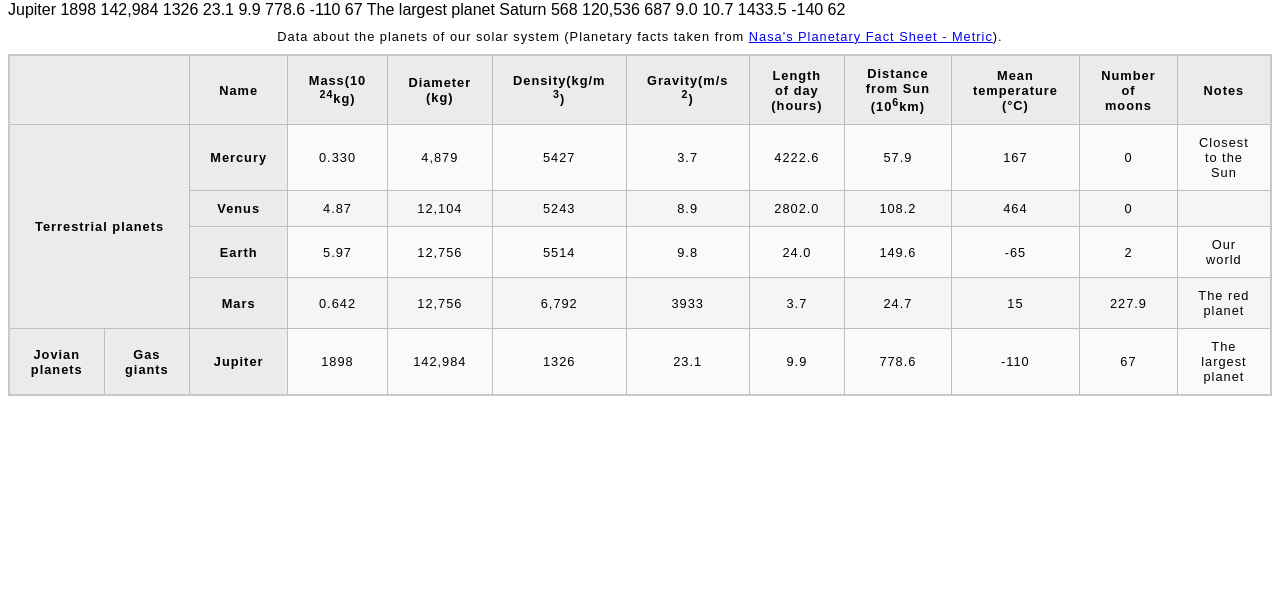
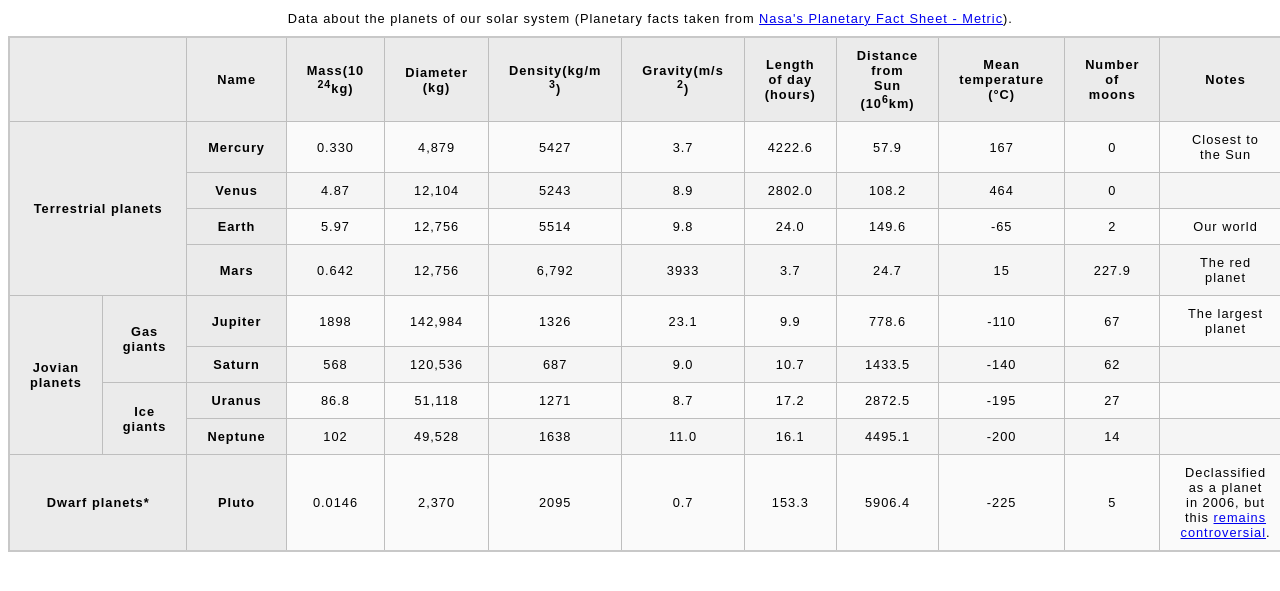
Before and after one commit to sazukeR/tables, a website: page blank-template.html in a window 1280 px wide. Shown: the part 79-670 px from the top of the page. Drawn offline with Linux system fonts and the light colour scheme.

Commit message:
Add giats and Dawrt planets

```diff
--- a/blank-template.html
+++ b/blank-template.html
@@ -73,8 +73,8 @@
         <td>The red planet</td>
       </tr>
       <tr>
-        <th>Jovian planets</th>
-        <th>Gas giants</th>
+        <th rowspan="4">Jovian planets</th>
+        <th rowspan="2">Gas giants</th>
         <th>Jupiter</th>
         <td>1898</td>
         <td>142,984</td>
@@ -86,11 +86,56 @@
         <td>67</td>
         <td>The largest planet</td>
       </tr>
-
-
-
-Jupiter 1898 142,984 1326 23.1 9.9 778.6 -110 67 The largest planet
-Saturn 568 120,536 687 9.0 10.7 1433.5 -140 62
+      <tr>
+        <th>Saturn</th>
+        <td>568</td>
+        <td>120,536</td>
+        <td>687</td>
+        <td>9.0</td>
+        <td>10.7</td>
+        <td>1433.5</td>
+        <td>-140</td>
+        <td>62</td>
+        <td> </td>
+      </tr>
+      <tr>
+        <th rowspan="2">Ice giants</th>
+        <th>Uranus</th>
+        <td>86.8</td>
+        <td>51,118</td>
+        <td>1271</td>
+        <td>8.7</td>
+        <td>17.2</td>
+        <td>2872.5</td>
+        <td>-195</td>
+        <td>27</td>
+        <td> </td>
+      </tr>
+      <tr>
+        <th>Neptune</th>
+        <td>102</td>
+        <td>49,528</td>
+        <td>1638</td>
+        <td>11.0</td>
+        <td>16.1</td>
+        <td>4495.1</td>
+        <td>-200</td>
+        <td>14</td>
+        <td> </td>
+      </tr>
+      <tr>
+      <th colspan="2">Dwarf planets*</th>
+      <th>Pluto</th>
+      <td>0.0146</td>
+      <td>2,370</td>
+      <td>2095</td>
+      <td>0.7</td>
+      <td>153.3</td>
+      <td>5906.4</td>
+      <td>-225</td>
+      <td>5</td>
+      <td>Declassified as a planet in 2006, but this <a href="http://www.usatoday.com/story/tech/2014/10/02/pluto-planet-solar-system/16578959/">remains controversial</a>.</td>
+    </tr>
     </table>
   </body>
 </html>
```
